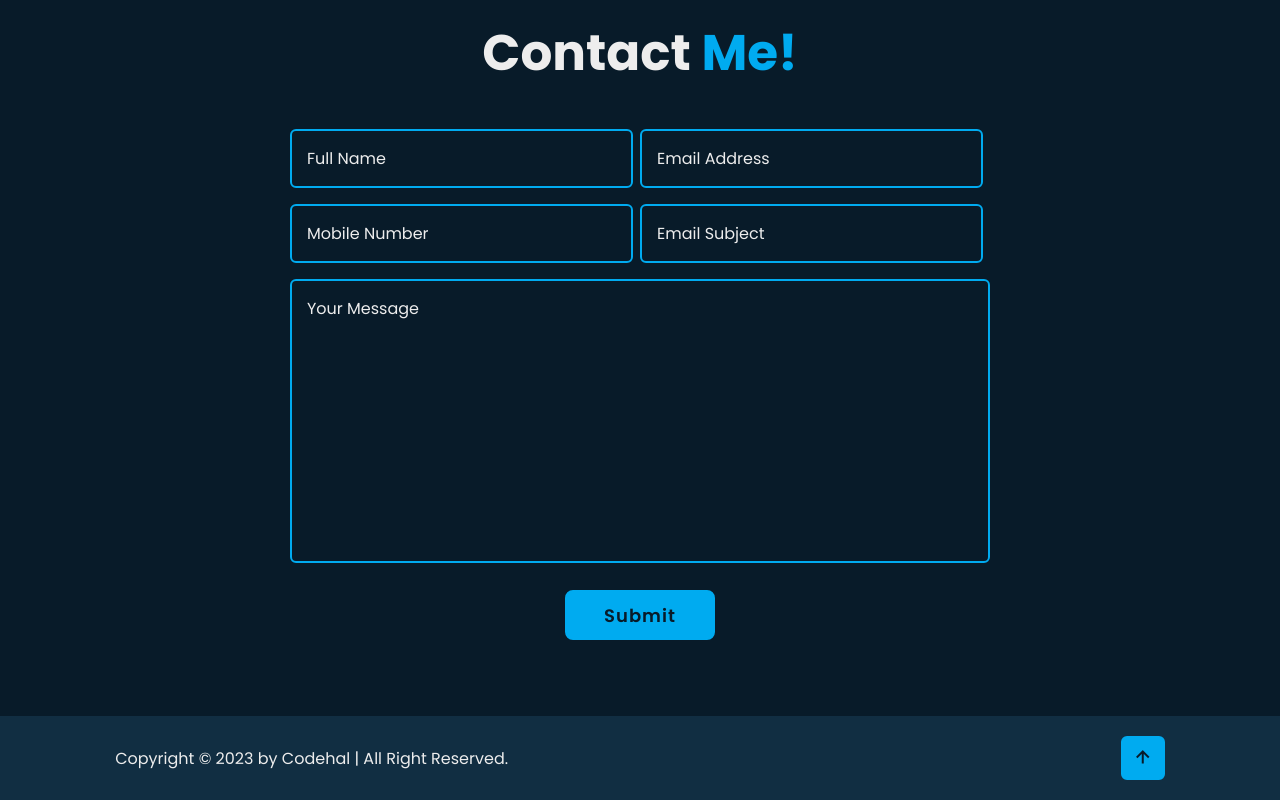
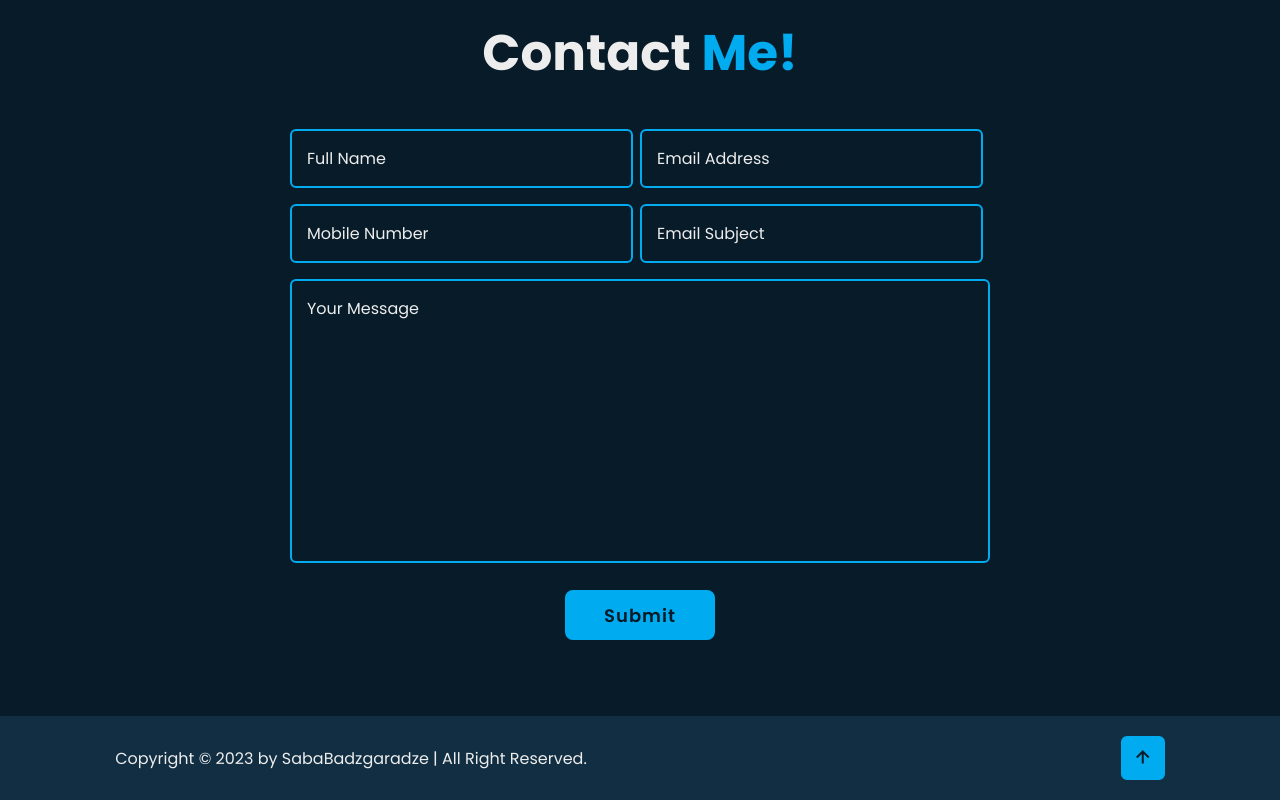
Before and after one commit to SabaBadzgaradze/Front-End-Final-Project, a plain HTML site: page index.html in a window 1280 px wide. Shown: the part 3284-4084 px from the top of the page. Drawn offline with nearby package versions, Linux system fonts and the light colour scheme.

Commit message:
Final Project

```diff
--- a/index.html
+++ b/index.html
@@ -284,7 +284,7 @@
 
    <footer class="footer">
       <div class="footer-text">
-         <p>Copyright &copy; 2023 by Codehal | All Right Reserved.</p>
+         <p>Copyright &copy; 2023 by SabaBadzgaradze | All Right Reserved.</p>
 
          <span class="animate scroll" style="--i:1;"></span>
       </div>
```
